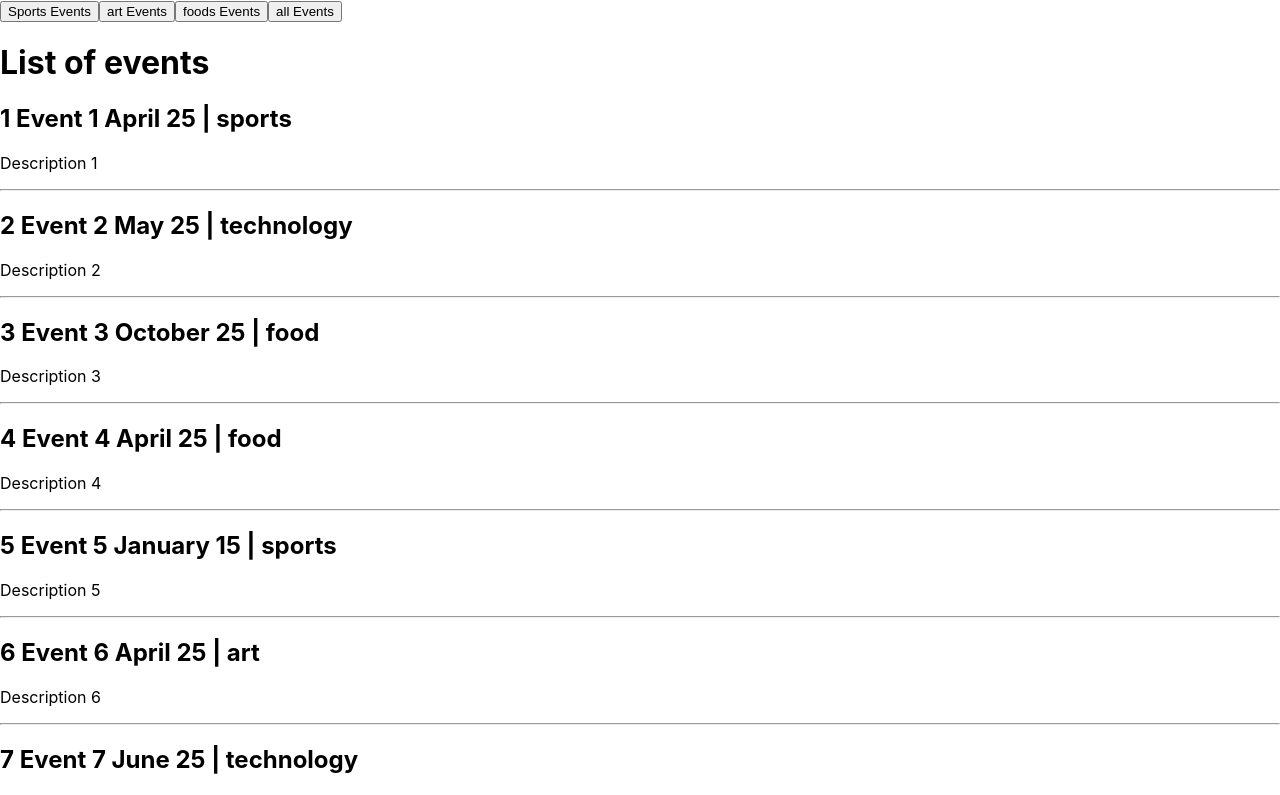
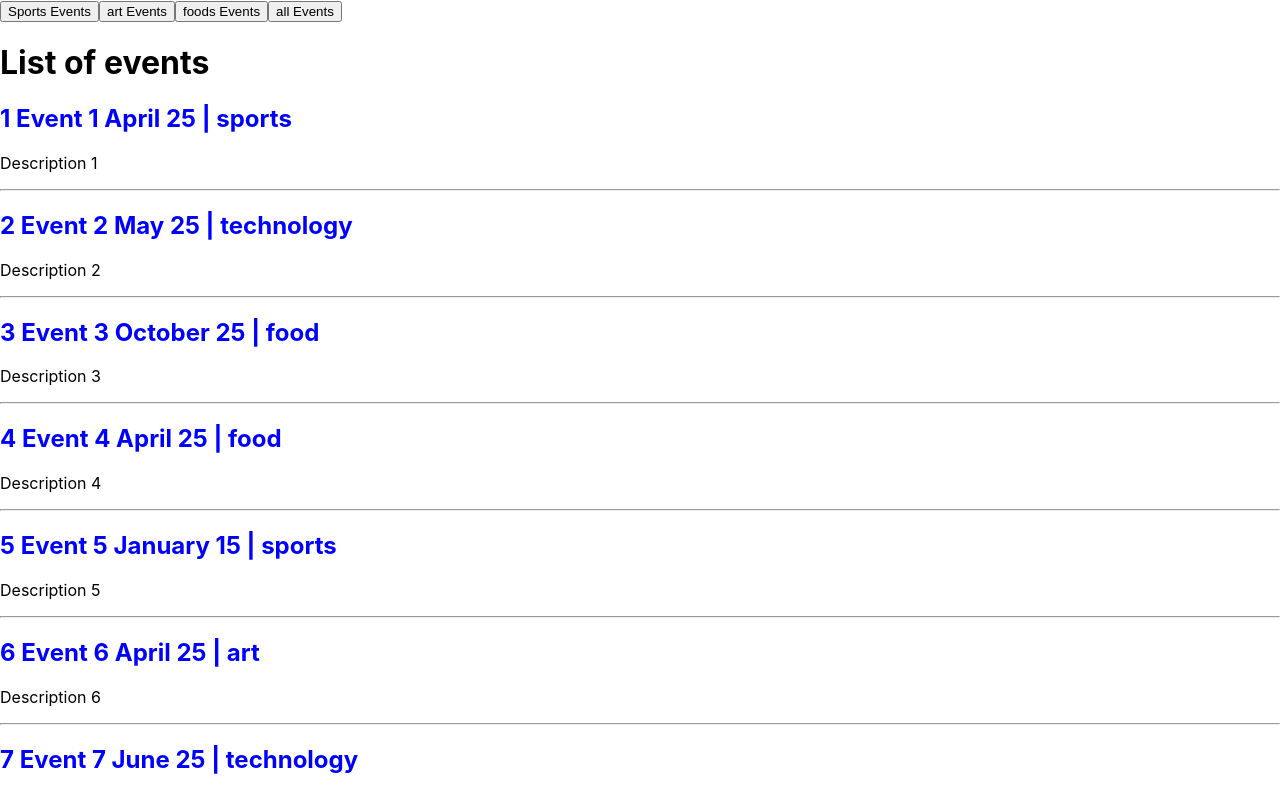
Before and after one commit to cent-dxv/next_102_-Docmentation, a Next.js app: page /events in a window 1280 px wide. Shown: the top 795 px of the page. Built offline with nearby package versions, Linux system fonts and the light colour scheme; data requests are answered from the project's data file.

Commit message:
component level css

```diff
--- a/package.json
+++ b/package.json
@@ -10,6 +10,7 @@
     "serve": "json-server --watch db.json --port 4000"
   },
   "dependencies": {
+    "bootstrap": "^5.2.1",
     "json-server": "^0.17.0",
     "next": "12.3.1",
     "react": "18.2.0",
--- a/pages/_app.js
+++ b/pages/_app.js
@@ -1,4 +1,6 @@
 import '../styles/globals.css'
+// import 'bootstrap/dist/css/bootstrap.min.css'
+
 
 function MyApp({ Component, pageProps }) {
   return <Component {...pageProps} />
--- a/pages/events.js
+++ b/pages/events.js
@@ -1,5 +1,7 @@
 import { useState } from 'react'
 import { useRouter } from 'next/router'
+
+import styles from "../styles/event.module.css"
 
 function EventList({ eventList }) {
   const [events, setEvents] = useState(eventList)
@@ -32,7 +34,7 @@ function EventList({ eventList }) {
       {events.map(event => {
         return (
           <div key={event.id}>
-            <h2>
+            <h2 className={styles.text}>
               {event.id} {event.title} {event.date} | {event.category}
             </h2>
             <p>{event.description}</p>
--- a/pages/post/index.js
+++ b/pages/post/index.js
@@ -1,9 +1,11 @@
-import { getStaticProps } from "./[id]"
+// import styles from "../../styles/Home.module.css"
+
+import styles from "../../styles/post.module.css"
 
 function index({post}) {
   return (
     <div>
-    <h1> calling on data from oun API</h1>
+    <h1  className={styles.text}> calling on data from oun API</h1>
     {
       post.map(post => {
         return (
--- /dev/null
+++ b/styles/event.module.css
@@ -0,0 +1,3 @@
+.text{
+ color:blue
+}
--- /dev/null
+++ b/styles/post.module.css
@@ -0,0 +1,3 @@
+.text{
+  color:rgb(255, 102, 0)
+ }
```
Also changed, not shown: 2 other files (tests, documents, lock files or other folders).
